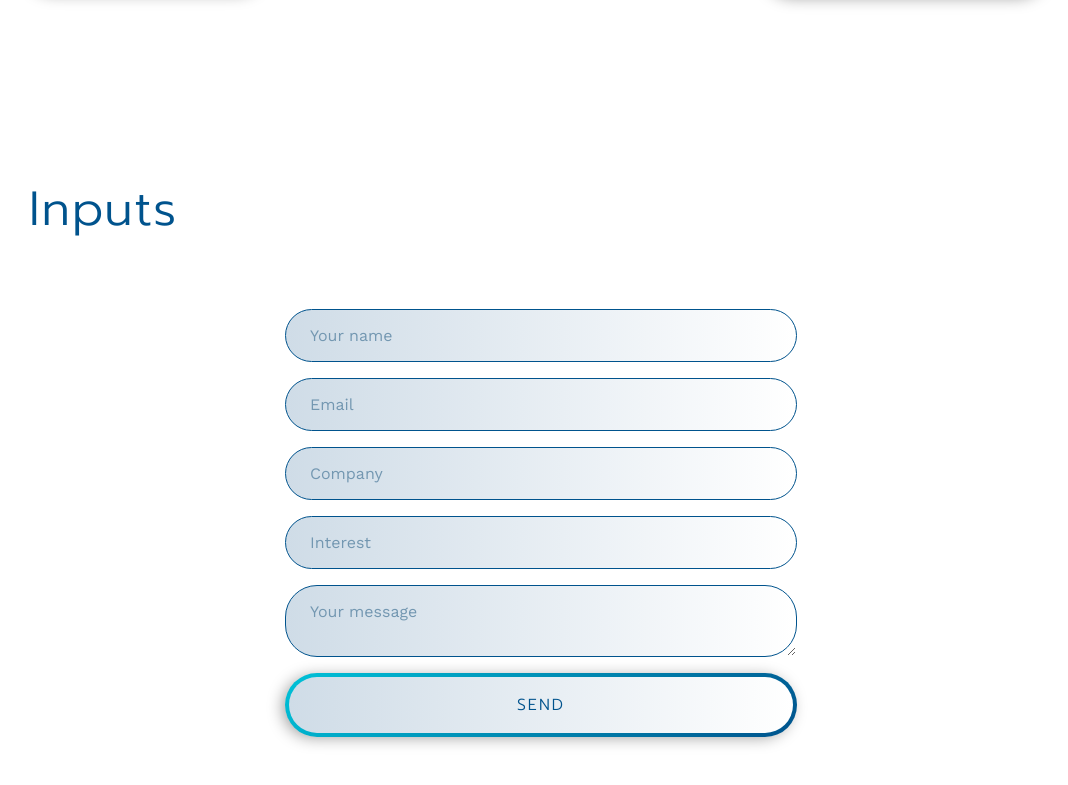
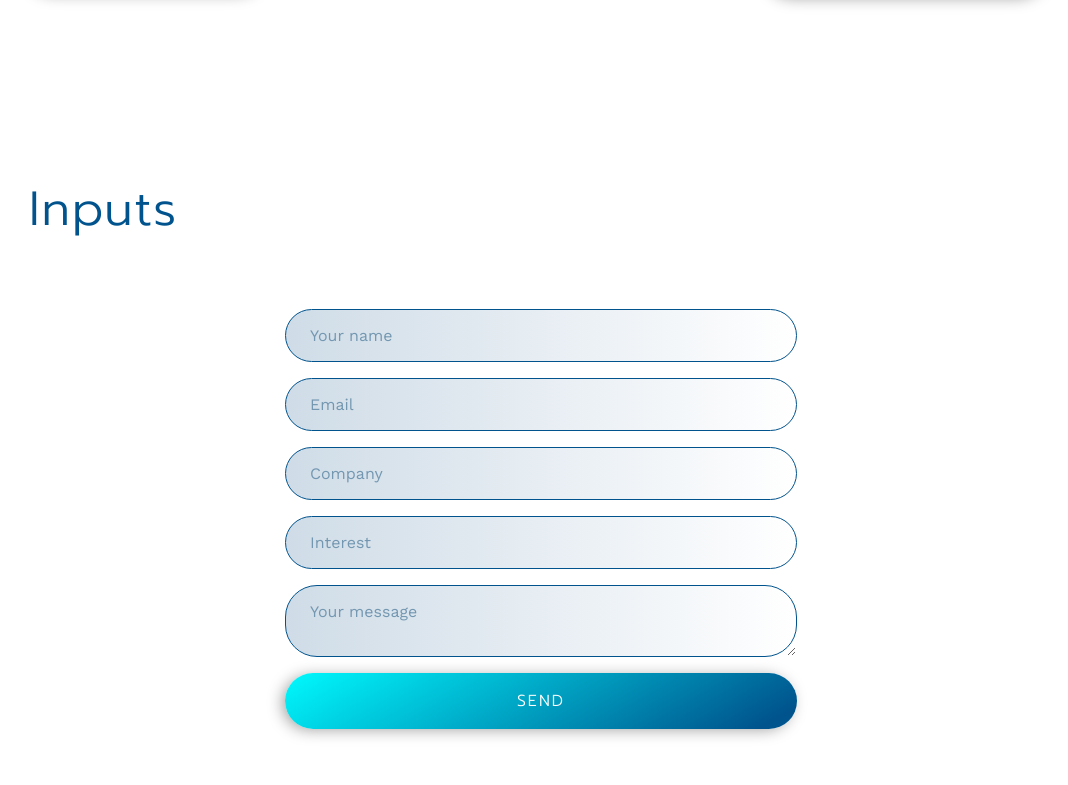
Before and after one commit to Ayeteejay/sphere, a Gatsby site: page / in a window 1280 px wide. Shown: the part 1531-2316 px from the top of the page, without its empty margins (99-1167 px from the left). Built offline with nearby package versions, Linux system fonts and the light colour scheme; Gatsby itself is replaced by a stand-in of ours.

Commit message:
Quick adjustment to form button

```diff
--- a/src/styles/styles.scss
+++ b/src/styles/styles.scss
@@ -313,42 +313,21 @@ body {
   align-items: center;
   width: 100%;
   margin: auto;
-  max-width: 18em;
+  max-width: 15em;
   padding: 1rem;
+  color: white;
   border-radius: 10rem;
-  position: relative;
-  $border: 4px;
-  color: $darkBlue;
-  background: linear-gradient(to right, $lightGray, white);
-  background-clip: padding-box;
-  border: solid $border transparent;
+  transition: all 500ms ease-in-out;
+  background: linear-gradient(150deg, $brightBlue, $darkBlue 35%, $brightBlue)
+    var(--grade, 0) / 300%;
   box-shadow: -4px 2px 16px -2px rgba(0, 0, 0, 0.4);
   -webkit-box-shadow: -4px 2px 16px -2px rgba(0, 0, 0, 0.4);
   -moz-box-shadow: -4px 2px 16px -2px rgba(0, 0, 0, 0.4);
-  transition: all 250ms ease-in-out;
-  &:before {
-    content: "";
-    position: absolute;
-    top: 0;
-    right: 0;
-    bottom: 0;
-    left: 0;
-    z-index: -1;
-    margin: -$border;
-    border-radius: inherit;
-    background: linear-gradient(140deg, $brightBlue, $darkBlue);
-    transition: all 750ms ease;
-    background-size: 150% 150%;
-    background-position: 100% 100%;
-  }
   &:hover {
     box-shadow: -4px 2px 16px -2px rgba(0, 0, 0, 0);
     -webkit-box-shadow: -4px 2px 16px -2px rgba(0, 0, 0, 0);
     -moz-box-shadow: -4px 2px 16px -2px rgba(0, 0, 0, 0);
-
-    &:before {
-      background-position: 0% 0%;
-    }
+    --grade: 100%;
   }
 }
 .form-btn {
```
